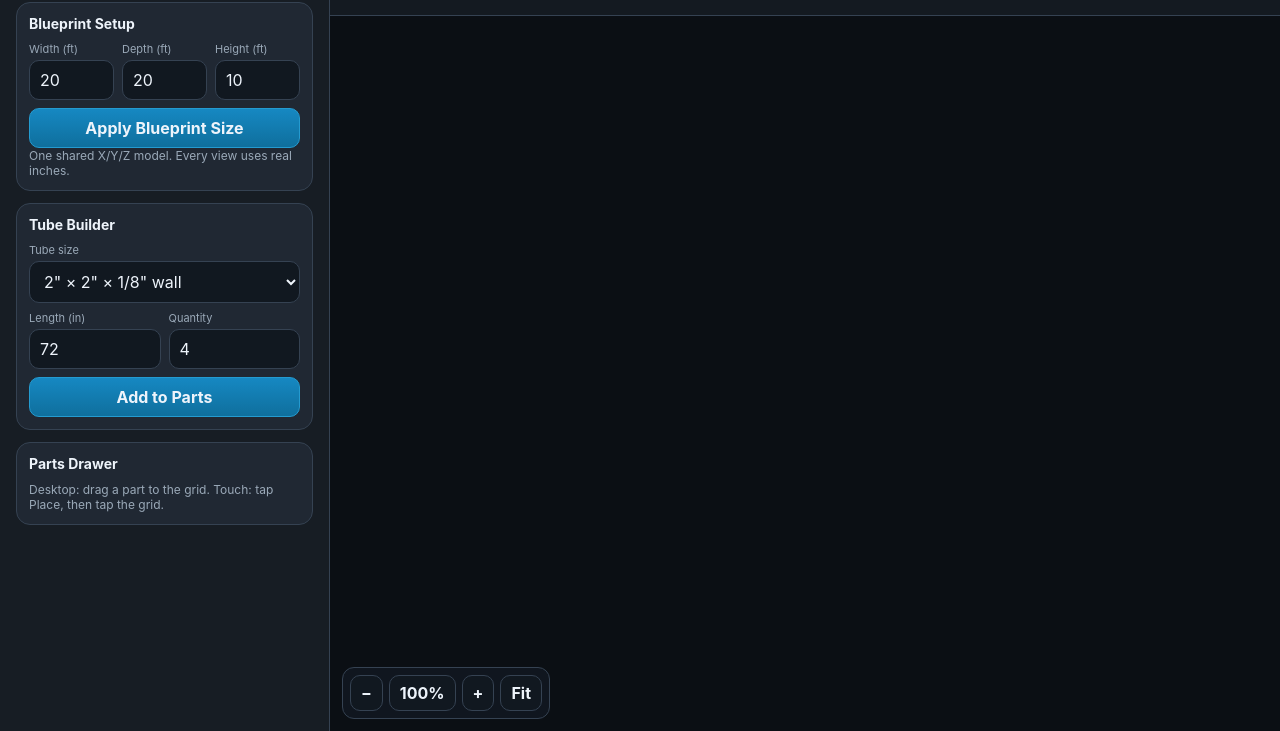
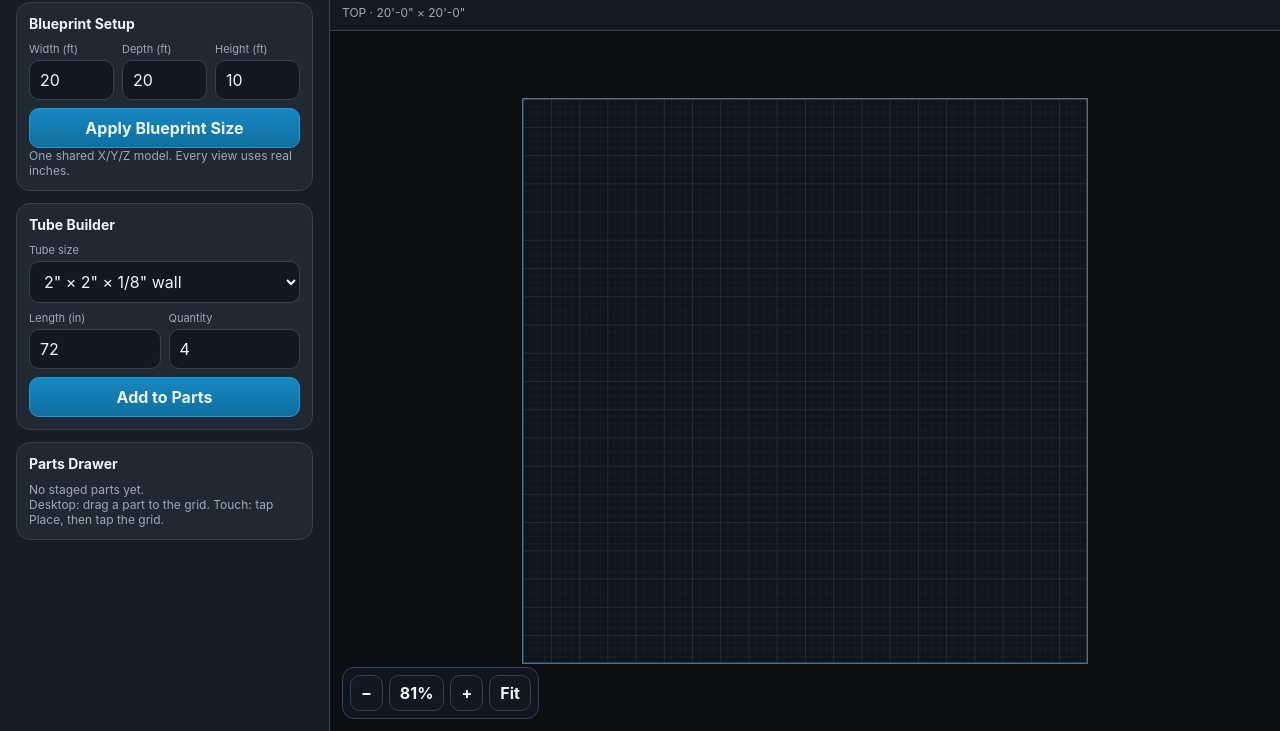
Before and after one commit to canopydoesitbetter/Blueprint-Builder, a website: page index.html in a window 1280 px wide. Shown: the part 69-800 px from the top of the page. Drawn offline with Linux system fonts and the light colour scheme.

Commit message:
fix: repair standalone prototype script

```diff
--- a/index.html
+++ b/index.html
@@ -16,7 +16,8 @@ const NS='http://www.w3.org/2000/svg',$=id=>document.getElementById(id),PROFILES
 const state={workspace:{width:240,depth:240,height:120},view:'top',plane:{top:0,wallA:0,wallB:0,wallC:240,wallD:240},parts:[],members:[],selectedMemberId:null,armedPartId:null,dragPartId:null,viewport:{u:0,v:0,w:240,h:240},pan:null,move:null,snap:null,nextPart:1,nextMember:1};
 const VIEW_AXES={top:{u:'x',v:'y',hidden:'z',horizontal:'x',vertical:'y',planeLabel:'Elevation',uSign:1},wallA:{u:'x',v:'z',hidden:'y',horizontal:'x',vertical:'z',planeLabel:'Depth',uSign:1},wallB:{u:'y',v:'z',hidden:'x',horizontal:'y',vertical:'z',planeLabel:'X Offset',uSign:-1},wallC:{u:'x',v:'z',hidden:'y',horizontal:'x',vertical:'z',planeLabel:'Depth',uSign:-1},wallD:{u:'y',v:'z',hidden:'x',horizontal:'y',vertical:'z',planeLabel:'X Offset',uSign:1}};
 function parseMeasurement(raw){if(typeof raw==='number')return Number.isFinite(raw)?raw:null;const s=String(raw??'').trim().toLowerCase();if(!s)return null;if(/^[-+]?\d+(\.\d+)?$/.test(s))return Number(s);let total=0,ok=false,ft=s.match(/([-+]?\d+(?:\.\d+)?)\s*(?:'|ft|feet|foot)/),inch=s.match(/([-+]?\d+(?:\.\d+)?)\s*(?:\"|in|inch|inches)/);if(ft){total+=Number(ft[1])*12;ok=true}if(inch){total+=Number(inch[1]);ok=true}if(!ok){const m=s.match(/^\s*(\d+)\s*[- ]\s*(\d+(?:\.\d+)?)\s*$/);if(m)return Number(m[1])*12+Number(m[2])}return ok?total:null}
-function formatMeasurement(inches){let sign=inches<0?'-':'',n=Math.abs(inches),ft=Math.floor(n/12),i=Math.round((n-ft*12)*100)/100;if(i>=12){ft++;i-=12}return`${sign}${ft}'-${i}\"`}\nfunction formatTubeLength(inches){const n=Math.round(Number(inches)*1000)/1000;return`${n}\"`}
+function formatMeasurement(inches){let sign=inches<0?'-':'',n=Math.abs(inches),ft=Math.floor(n/12),i=Math.round((n-ft*12)*100)/100;if(i>=12){ft++;i-=12}return`${sign}${ft}'-${i}\"`}
+function formatTubeLength(inches){const n=Math.round(Number(inches)*1000)/1000;return`${n}\"`}
 const clamp=(n,a,b)=>Math.max(a,Math.min(b,n)),axisLen=a=>a==='x'?state.workspace.width:a==='y'?state.workspace.depth:state.workspace.height;
 function toast(m){const t=$('toast');t.textContent=m;t.classList.add('show');clearTimeout(toast.t);toast.t=setTimeout(()=>t.classList.remove('show'),2200)}
 function viewSpec(view=state.view){const a=VIEW_AXES[view];return a?{...a,uLen:axisLen(a.u),vLen:axisLen(a.v),hiddenLen:axisLen(a.hidden)}:null}
```
